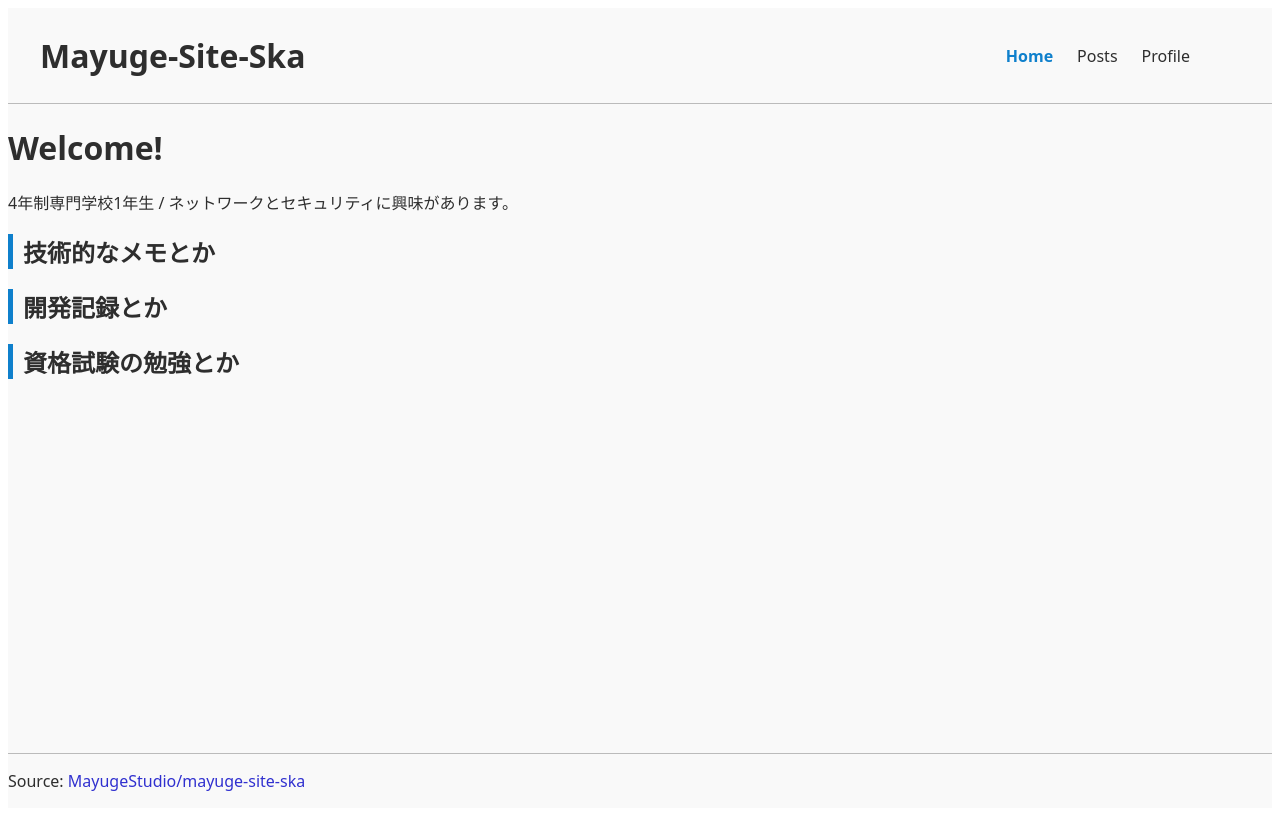
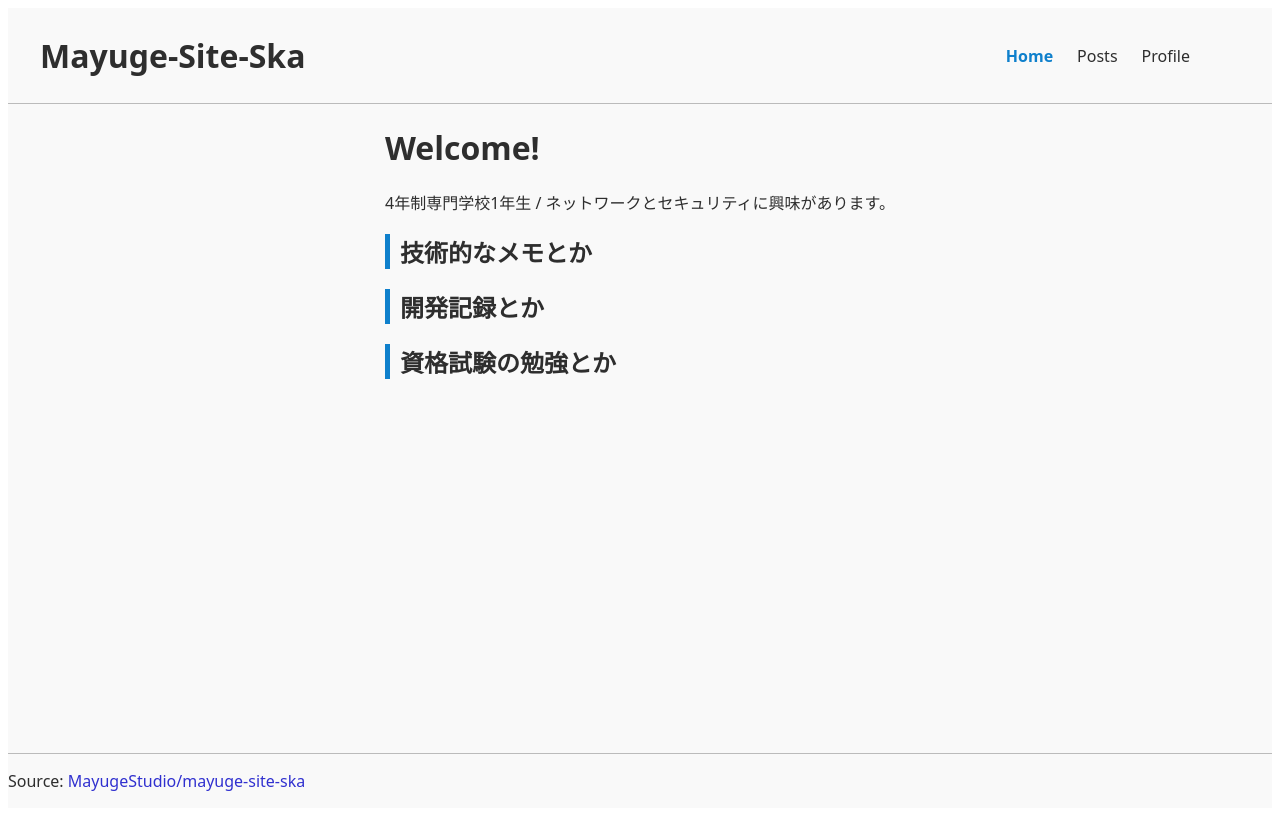
Before and after one commit to MayugeStudio/mayuge-site-ska, a Vue app: page / in a window 1280 px wide. Built offline with nearby package versions, Linux system fonts and the light colour scheme.

Commit message:
Put the app component at the center of the window

```diff
--- a/src/App.vue
+++ b/src/App.vue
@@ -25,6 +25,8 @@
 }
 
 .main-content {
+  margin: 0 auto;
+  max-width: 1120px;
   flex: 1;
 }
 
```
